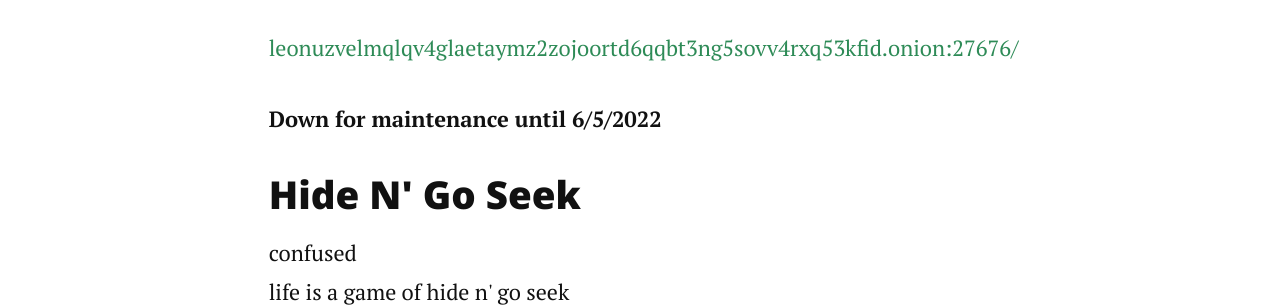
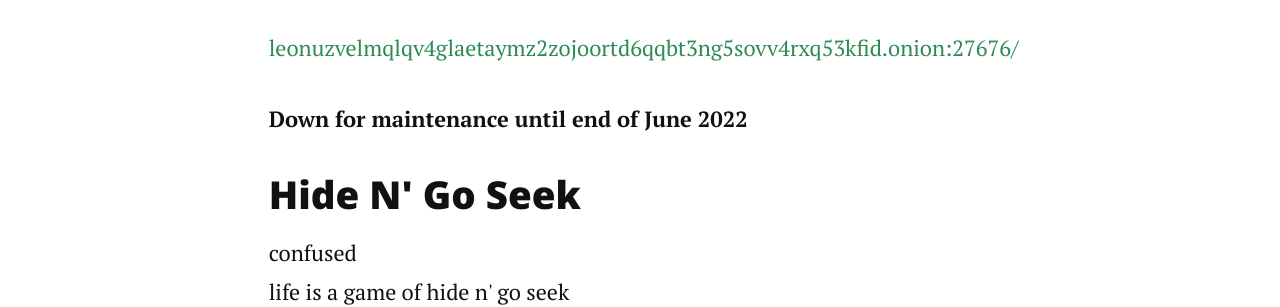
Before and after one commit to leonuz/leonuz.github.io, a Jekyll site: the page built from hidden.md, in a window 1280 px wide. Shown: the part 301-608 px from the top of the page. Built offline with Jekyll 4.4.1, drawn with Linux system fonts in a browser that asks for light colours; nearby versions of some CDN libraries.

Commit message:
change maintenance date

```diff
--- a/hidden.md
+++ b/hidden.md
@@ -6,7 +6,7 @@ title: hidden
 <div class="post">
 
 <p><a>leonuzvelmqlqv4glaetaymz2zojoortd6qqbt3ng5sovv4rxq53kfid.onion:27676/</a></p>
-  <p><strong>Down for maintenance until 6/5/2022</strong></p>
+  <p><strong>Down for maintenance until end of June 2022</strong></p>
 <h3 id="hide-n-go-seek">Hide N&#39; Go Seek</h3>
 <p>confused<br>life is a game of hide n&#39; go seek<br>for yourself<br>for your beliefs<br>for your values<br>for your destiny<br>what if<br>it doesn&#39;t want to be found?  </p>
   <p><a href="https://www.poemhunter.com/poem/hide-n-go-seek/" target="_blank">Zia Jaycee May Trent</a></p>
```
